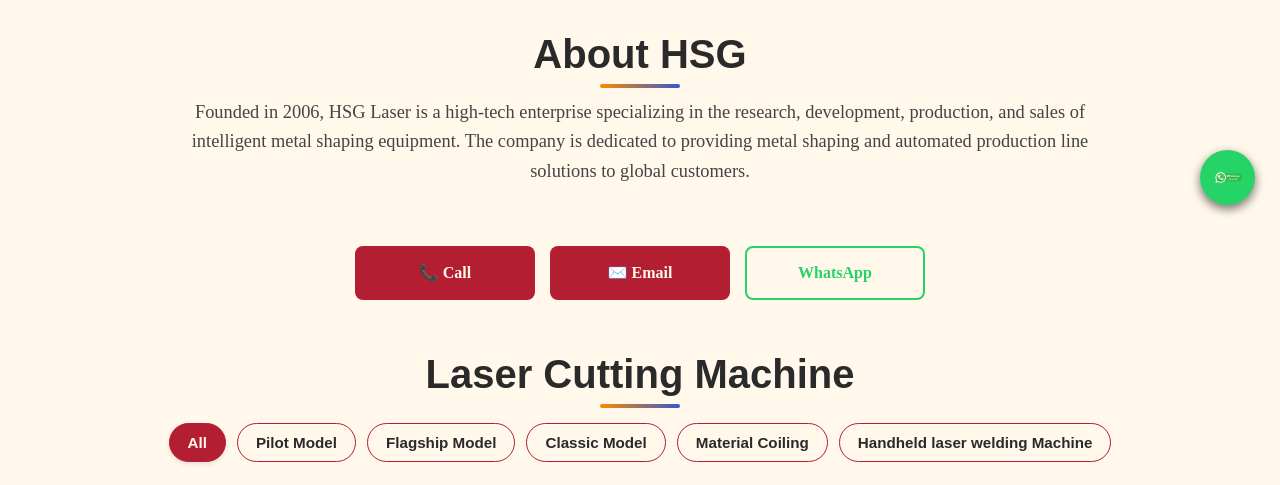
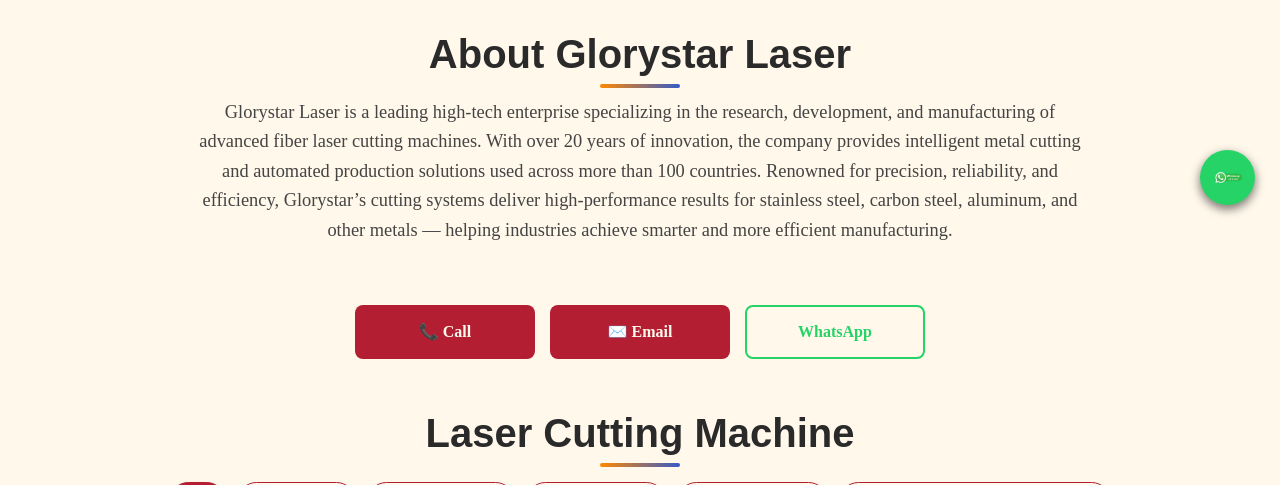
Before and after one commit to Sufyan243/ITD-proj, a PHP site: page /lasercutting.php in a window 1280 px wide. Shown: the part 570-1055 px from the top of the page. Run offline with PHP 8.4, Linux system fonts and the light colour scheme; data that the repository does not hold is empty; some web fonts are replaced.

Commit message:
minor changes

```diff
--- a/lasercutting.php
+++ b/lasercutting.php
@@ -456,8 +456,8 @@
     </div>
 
     <section id="laser-cutting" class="products">
-        <h2 class="form-title" style="color: #153170;">About HSG</h2>
-        <p class="model-title-p"  >Founded in 2006, HSG Laser is a high-tech enterprise specializing in the research, development, production, and sales of intelligent metal shaping equipment. The company is dedicated to providing metal shaping and automated production line solutions to global customers.</p>
+     <h2 class="form-title" style="color: #153170;">About Glorystar Laser</h2>
+        <p class="model-title-p"  >Glorystar Laser is a leading high-tech enterprise specializing in the research, development, and manufacturing of advanced fiber laser cutting machines. With over 20 years of innovation, the company provides intelligent metal cutting and automated production solutions used across more than 100 countries. Renowned for precision, reliability, and efficiency, Glorystar’s cutting systems deliver high-performance results for stainless steel, carbon steel, aluminum, and other metals — helping industries achieve smarter and more efficient manufacturing.</p>
           <div class="contact-btns-container">
         <a href="tel:03008227711" class="contact-btn btn-call">
             📞 Call
```
Also changed, not shown: injectionmoulding.php (+2 -2 lines), products/youzumachine(injectionmoduling).jpg (added), uploads/sonly1.png (added), uploads/youzumachine(injectionmoduling).jpg (added).
